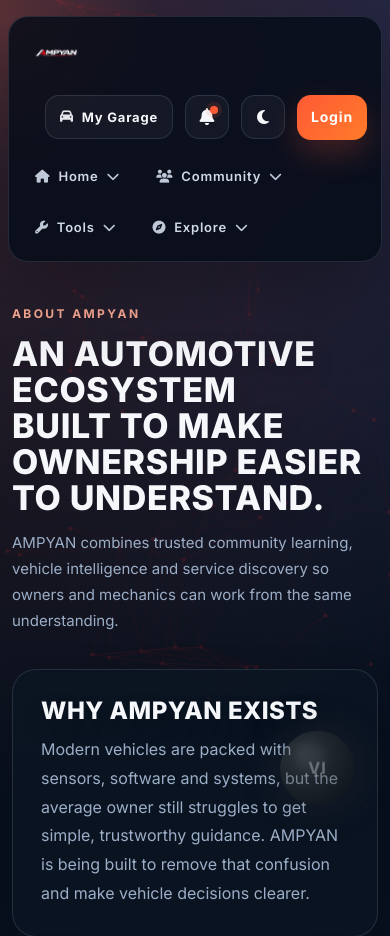
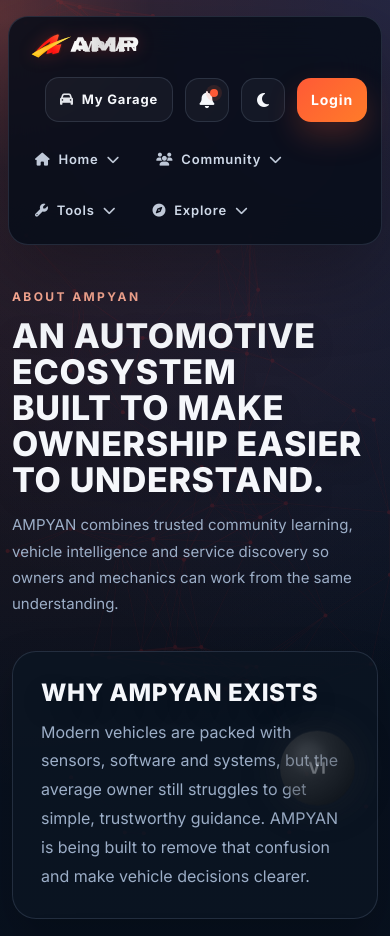
Before and after one commit to mechanicalbull07-ritesh/ampyan-website, a Flask app: page /about in a window 390 px wide. Shown: the top 936 px of the page. Run offline with Flask 3, Linux system fonts and the light colour scheme; data comes from the database, SQL or seed files in the repository; some libraries are stand-ins or nearby versions.

Commit message:
Update navbar branding logo

```diff
--- a/static/css/navbar.css
+++ b/static/css/navbar.css
@@ -18,17 +18,39 @@ backdrop-filter:blur(20px);
 box-shadow:var(--shadow-lg);
 }
 
-.navbar-logo{
+.navbar-logo,
+.navbar-brand{
 display:flex;
 align-items:center;
 gap:12px;
 flex-shrink:0;
 }
 
-.navbar-logo img{
-height:54px;
-width:auto;
+.navbar-brand{
+gap:10px;
+padding-left:12px;
+text-decoration:none;
+}
+
+.navbar-brand picture{
+display:flex;
+align-items:center;
+}
+
+.navbar-logo img,
+.navbar-brand img{
+width:150px;
+height:auto;
+max-height:38px;
 object-fit:contain;
+display:block;
+filter:drop-shadow(0 0 8px rgba(255,65,35,0.25));
+transition:transform .25s ease, filter .25s ease;
+}
+
+.navbar-brand:hover img{
+transform:scale(1.03);
+filter:drop-shadow(0 0 12px rgba(255,65,35,0.45));
 }
 
 .nav-center{
@@ -340,8 +362,14 @@ padding:14px;
 border-radius:20px;
 }
 
-.navbar-logo img{
-height:46px;
+.navbar-logo img,
+.navbar-brand img{
+width:115px;
+max-height:32px;
+}
+
+.navbar-brand{
+padding-left:4px;
 }
 
 .nav-center a,
--- a/templates/base.html
+++ b/templates/base.html
@@ -28,6 +28,7 @@
 <meta name="twitter:title" content="{{ social_title }}">
 <meta name="twitter:description" content="{{ social_description }}">
 <meta name="twitter:image" content="{{ social_image }}">
+<link rel="icon" type="image/png" href="{{ url_for('static', filename='images/favicon.png') }}">
 <script type="application/ld+json">
 {
   "@context": "https://schema.org",
@@ -83,9 +84,12 @@
 
 <!-- LEFT : LOGO -->
 
-<div class="navbar-logo">
-<img src="{{ url_for('static', filename='images/logo.png') }}" alt="Logo">
-</div>
+<a href="/" class="navbar-brand" aria-label="AMPYAN home">
+<picture>
+<source srcset="{{ url_for('static', filename='images/logo-navbar.svg') }}" type="image/svg+xml">
+<img src="{{ url_for('static', filename='images/logo-navbar.png') }}" alt="AMPYAN">
+</picture>
+</a>
 
 
 <!-- CENTER MENU -->
```
Also changed, not shown: static/images/favicon.png (added), static/images/logo-navbar.png (added), static/images/logo-navbar.svg (added).
